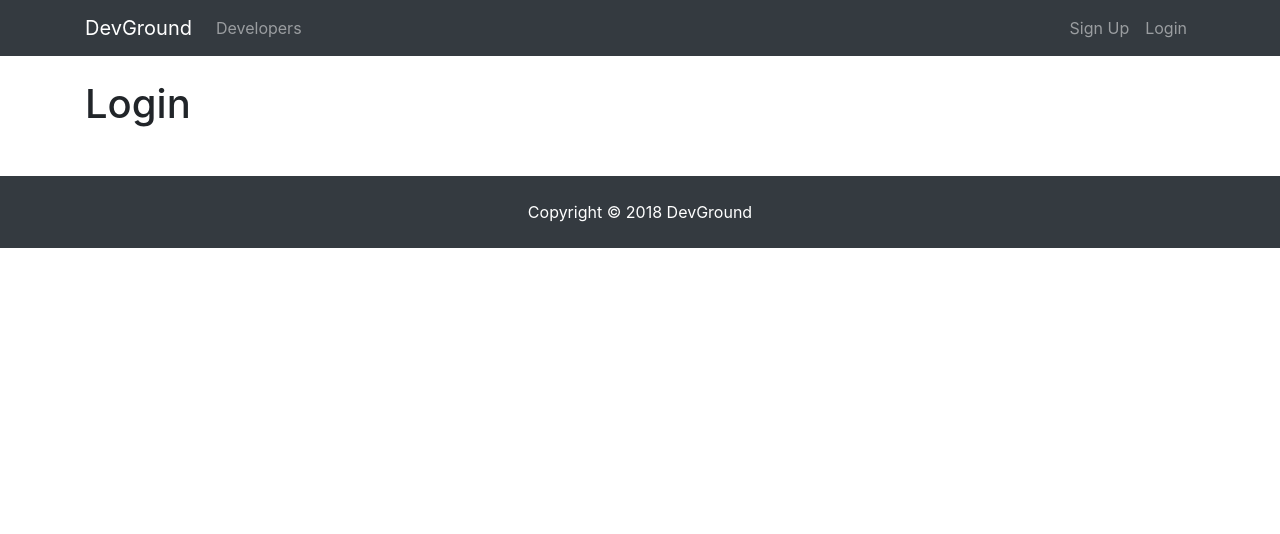
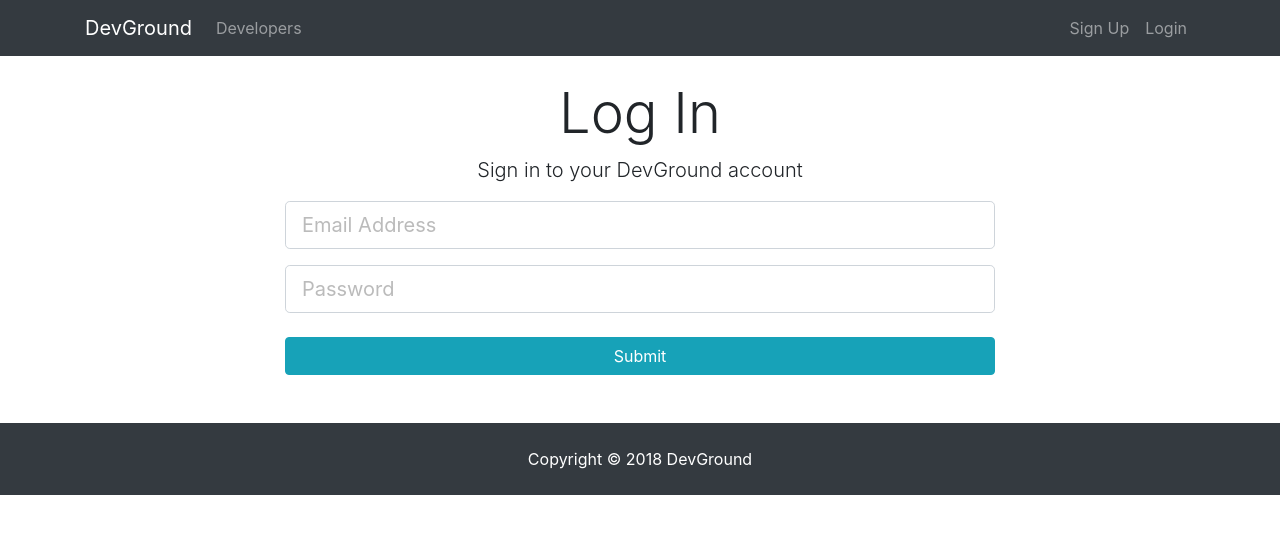
Before and after one commit to atoyan/DevGround, a React (Create React App) app in the folder client/: page /login in a window 1280 px wide. Shown: the top 534 px of the page. Built offline with nearby package versions, Linux system fonts and the light colour scheme.

Commit message:
added error display messages

```diff
--- a/client/package.json
+++ b/client/package.json
@@ -3,6 +3,8 @@
   "version": "0.1.0",
   "private": true,
   "dependencies": {
+    "axios": "^0.18.0",
+    "classnames": "^2.2.6",
     "react": "^16.6.3",
     "react-dom": "^16.6.3",
     "react-router-dom": "^4.3.1",
@@ -14,7 +16,7 @@
     "test": "react-scripts test",
     "eject": "react-scripts eject"
   },
-  "proxy": "http://localhost:5000",
+  "proxy": "http://localhost:3000",
   "eslintConfig": {
     "extends": "react-app"
   },
--- a/client/src/components/auth/Login.js
+++ b/client/src/components/auth/Login.js
@@ -1,13 +1,57 @@
 import React, { Component } from 'react'
 
  class Login extends Component {
+  constructor(){
+    super();
+    this.state = {
+
+      email : '',
+      password : ''
+
+    }
+
+  }
+  onSubmit = (e)=>{
+    e.preventDefault();
+     const user = {
+
+       email: this.state.email,
+       password: this.state.password,
+
+     }
+     console.log(user);
+    }
+    onChange = (e)=>{
+      this.setState({[e.target.name]: e.target.value});
+    }
+
+
   render() {
     return (
-      <div>
-        <h1>Login</h1>
+      <div className="login">
+    <div className="container">
+      <div className="row">
+        <div className="col-md-8 m-auto">
+          <h1 className="display-4 text-center">Log In</h1>
+          <p className="lead text-center">Sign in to your DevGround account</p>
+          <form onSubmit={this.onSubmit}>
+            <div className="form-group">
+              <input type="email" className="form-control form-control-lg" placeholder="Email Address" name="email" value={this.state.email} onChange={this.onChange} />
+            </div>
+            <div className="form-group">
+              <input type="password" className="form-control form-control-lg" placeholder="Password" name="password" value={this.state.password} onChange={this.onChange} />
+            </div>
+            <input type="submit" className="btn btn-info btn-block mt-4" />
+          </form>
+        </div>
       </div>
+    </div>
+  </div>
     )
   }
+
+
 }
 
+
 export default Login ;
--- a/client/src/components/auth/Register.js
+++ b/client/src/components/auth/Register.js
@@ -1,4 +1,6 @@
-import React, { Component } from 'react'
+import React, { Component } from 'react';
+import axios from 'axios';
+import classnames from 'classnames';
 
  class Register extends Component {
    constructor(){
@@ -25,12 +27,15 @@
         password: this.state.password,
         password2: this.state.password2
       }
-
+        axios.post('/api/users/register', newUser)
+        .then(res=>console.log(res.data))
+        .catch(err=>this.setState({errors: err.response.data}));
 
      console.log(newUser);
    }
 
   render() {
+    const{errors}=this.state;
     return (
      <div className="register">
     <div className="container">
@@ -40,17 +45,21 @@
           <p className="lead text-center">Create your DevGround account</p>
           <form onSubmit={this.onSubmit}>
             <div className="form-group">
-              <input type="text" className="form-control form-control-lg" placeholder="Name" name="name" value={this.state.name} onChange={this.onChange} required />
+              <input type="text" className={classnames('form-control form-control-lg', {'is-invalid':errors.name})} placeholder="Name" name="name" value={this.state.name} onChange={this.onChange}  />
+              {errors.name && (<div className='invalid-feedback'>{errors.name} </div>)}
             </div>
             <div className="form-group">
-              <input type="email" className="form-control form-control-lg" placeholder="Email Address" value={this.state.email} onChange={this.onChange} name="email" />
+              <input type="email" className={classnames('form-control form-control-lg', {'is-invalid':errors.email})} placeholder="Email Address" value={this.state.email} onChange={this.onChange} name="email" />
+              {errors.email && (<div className='invalid-feedback'>{errors.email} </div>)}
               <small className="form-text text-muted">This site uses Gravatar so if you want a profile image, use a Gravatar email</small>
             </div>
             <div className="form-group">
-              <input type="password" className="form-control form-control-lg" placeholder="Password" value={this.state.password} onChange={this.onChange} name="password" />
+              <input type="password" className={classnames('form-control form-control-lg', {'is-invalid':errors.password})} placeholder="Password" value={this.state.password} onChange={this.onChange} name="password" />
+              {errors.password && (<div className='invalid-feedback'>{errors.password} </div>)}
              </div>
             <div className="form-group">
-              <input type="password" className="form-control form-control-lg" placeholder="Confirm Password" value={this.state.password2} onChange={this.onChange} name="password2" />
+              <input type="password" className={classnames('form-control form-control-lg', {'is-invalid':errors.password2})} placeholder="Confirm Password" value={this.state.password2} onChange={this.onChange} name="password2" />
+              {errors.password2 && (<div className='invalid-feedback'>{errors.password2} </div>)}
             </div>
             <input type="submit" className="btn btn-info btn-block mt-4" />
           </form>
```
Also changed, not shown: 2 other files (tests, documents, lock files or other folders).
